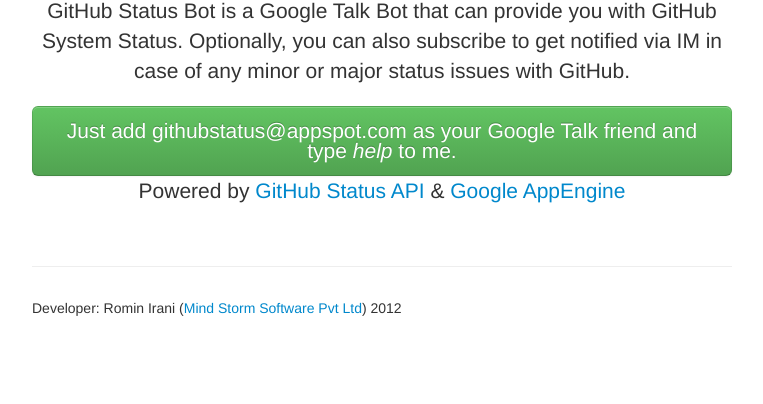
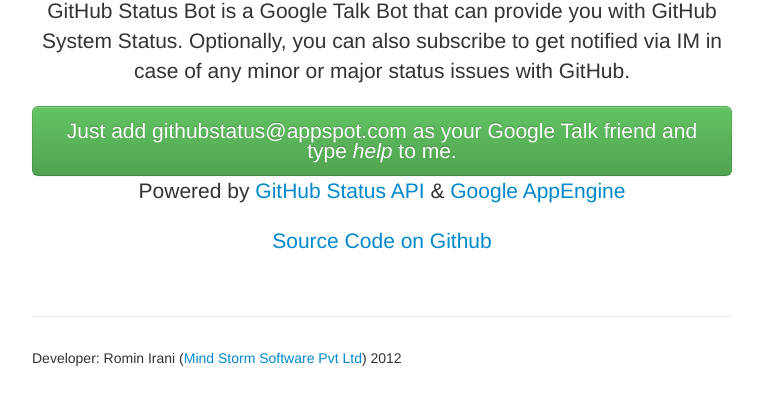
Before and after one commit to rominirani/GitHubStatusBot, a plain HTML site: page war/index.html in a window 1280 px wide. Shown: the part 392-796 px from the top of the page, without its empty margins (258-1021 px from the left). Drawn offline with Linux system fonts and the light colour scheme.

Commit message:
Home page changes
Added GitHub project link

```diff
--- a/war/index.html
+++ b/war/index.html
@@ -80,10 +80,10 @@
         <h1>GitHub Status Notifications via Google Talk</h1>
         <p class="lead">GitHub Status Bot is a Google Talk Bot that can provide you with GitHub System Status. Optionally, you can also subscribe to get notified via IM in case of any minor or major status issues with GitHub.</p>
         <a class="btn btn-large btn-success" href="setup.html">Just add githubstatus@appspot.com as your Google Talk friend and type <i>help</i> to me.</a>
-        <p class="lead">Powered by <a href="https://status.github.com/api">GitHub Status API</a> &amp; <a href="http://appengine.google.com">Google AppEngine</a></p>
+    	<p class="lead">Powered by <a href="https://status.github.com/api">GitHub Status API</a> &amp; <a href="http://appengine.google.com">Google AppEngine</a></p>
+	  	<p class="lead"><a href="https://github.com/rominirani/GitHubStatusBot">Source Code on Github</a></p>
       </div>
-
-      <hr>
+	  <hr/>
       <div class="footer">
         <p>Developer: Romin Irani (<a href="http://www.mindstormsoftware.com">Mind Storm Software Pvt Ltd</a>) 2012</p>
       </div>
```
